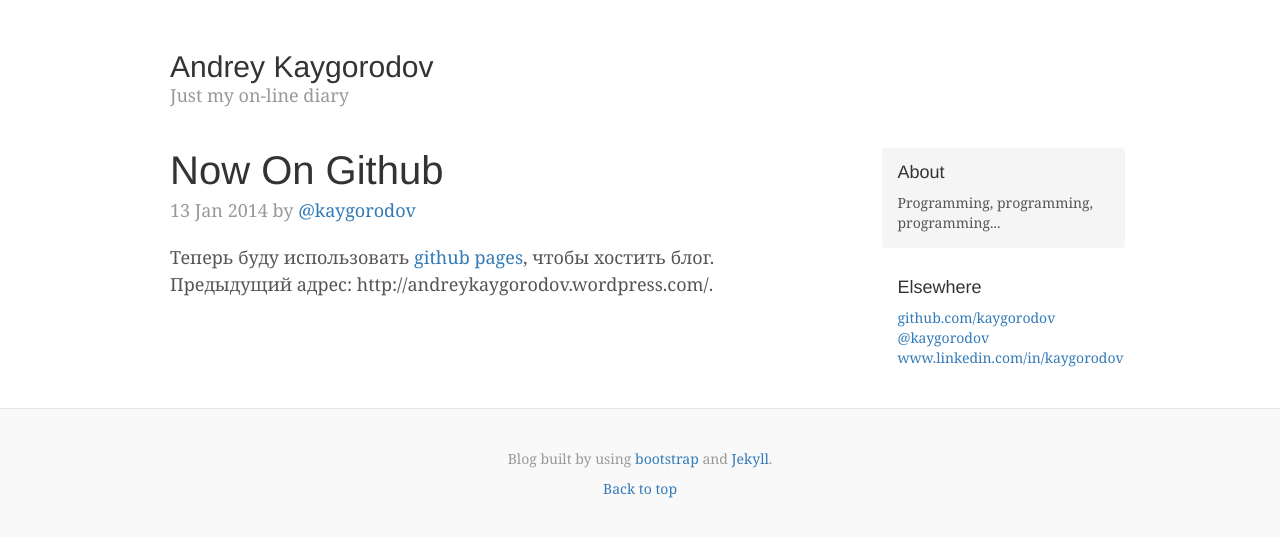
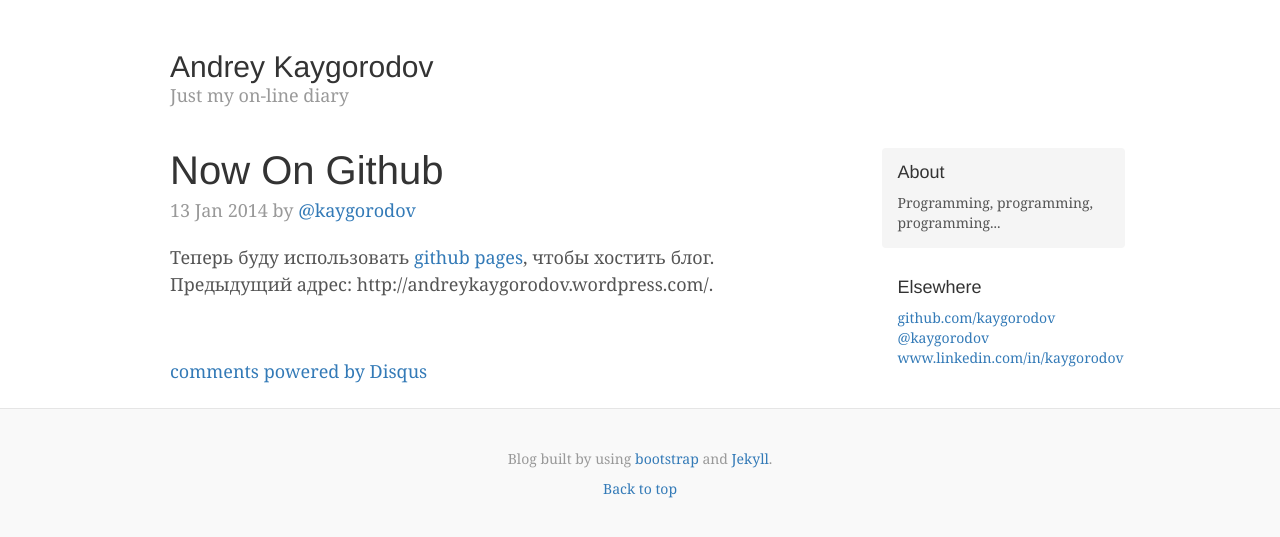
Before and after one commit to kaygorodov/kaygorodov.github.io, a Jekyll site: the page built from _posts/2014-01-13-now-on-github.md, in a window 1280 px wide. Shown: the top 537 px of the page. Built offline with Jekyll 4.4.1, drawn with Linux system fonts in a browser that asks for light colours; nearby versions of some CDN libraries; Markdown is read by kramdown in place of the engine named in the settings; comment, search, counter and statistics services are not loaded; part of the change alters nothing that is shown.

Commit message:
added the disqus's code

```diff
--- a/_layouts/post.html
+++ b/_layouts/post.html
@@ -9,3 +9,18 @@ layout: default
     <p>{{ content }}</p>
 
 </div>
+
+<div id="disqus_thread"></div>
+<script type="text/javascript">
+    /* * * CONFIGURATION VARIABLES: EDIT BEFORE PASTING INTO YOUR WEBPAGE * * */
+    var disqus_shortname = 'kaygorodov'; // required: replace example with your forum shortname
+
+    /* * * DON'T EDIT BELOW THIS LINE * * */
+    (function() {
+        var dsq = document.createElement('script'); dsq.type = 'text/javascript'; dsq.async = true;
+        dsq.src = '//' + disqus_shortname + '.disqus.com/embed.js';
+        (document.getElementsByTagName('head')[0] || document.getElementsByTagName('body')[0]).appendChild(dsq);
+    })();
+</script>
+<noscript>Please enable JavaScript to view the <a href="http://disqus.com/?ref_noscript">comments powered by Disqus.</a></noscript>
+<a href="http://disqus.com" class="dsq-brlink">comments powered by <span class="logo-disqus">Disqus</span></a>
```
